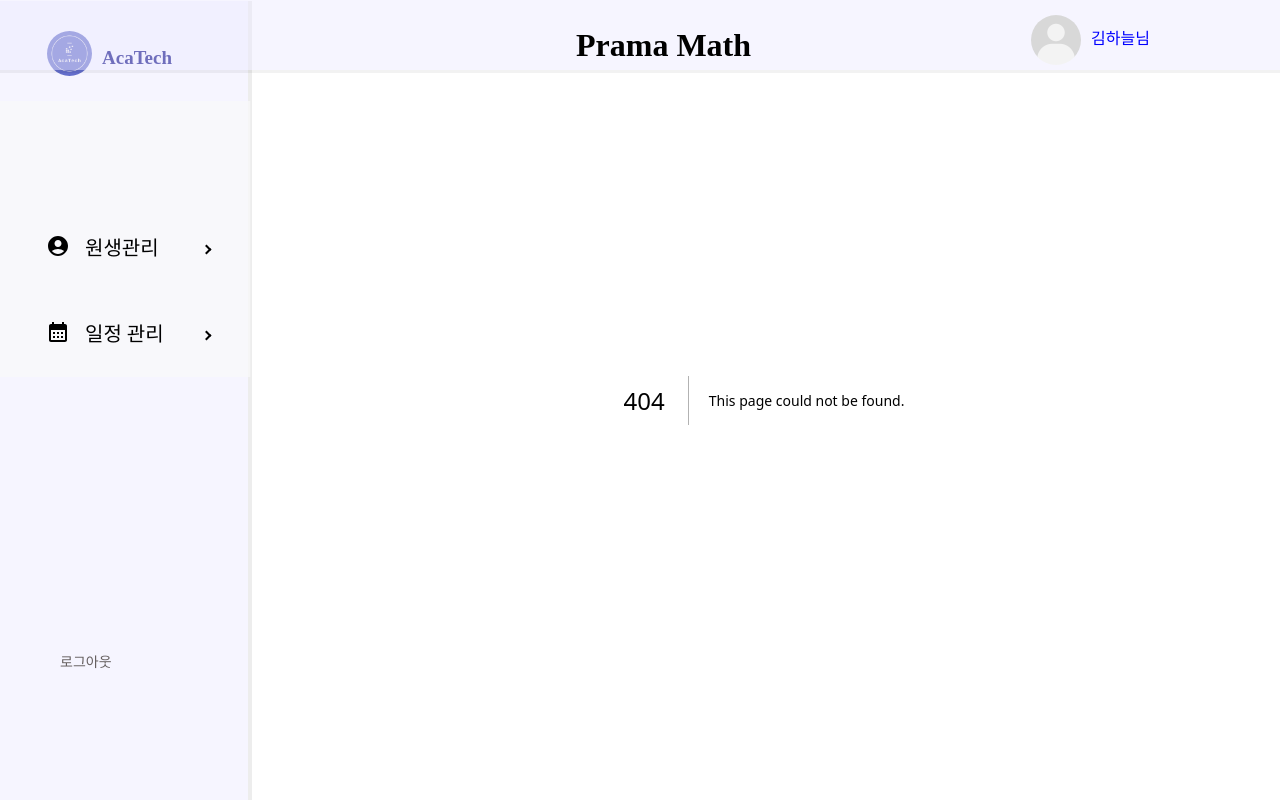
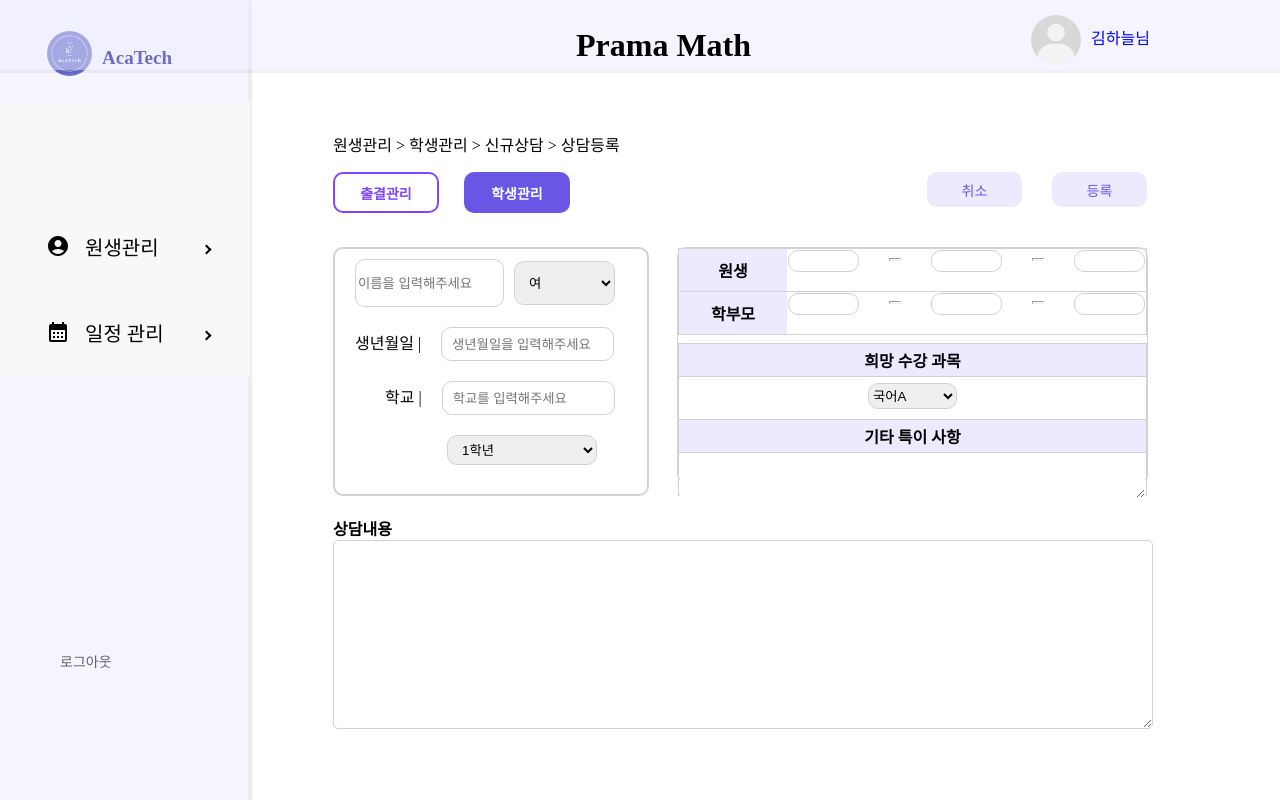
Before and after one commit to AcaTechProject/frontend, a Next.js app: page /AcademyManagement/StudentManagement/counsel/NewCounselRegister in a window 1280 px wide. Before the commit this address had no page. Built offline with nearby package versions, Linux system fonts and the light colour scheme.

Commit message:
feat: 신규 상담 등록 페이지 퍼블리싱

```diff
--- /dev/null
+++ b/app/AcademyManagement/StudentManagement/counsel/NewCounselRegister/page.jsx
@@ -0,0 +1,309 @@
+"use client";
+
+import React, { useState } from "react";
+import { styled } from "styled-components";
+import Button from "@/app/components/Button";
+import Modal from "@/app/components/Modal";
+
+function NewCounselRegister() {
+  const [isOpen, setIsOpen] = useState(false);
+
+  return (
+    <PageContainer>
+      <NewRegisterContainer>
+        <p>
+          원생관리 {">"} 학생관리 {">"} 신규상담 {">"} 상담등록
+        </p>
+        <NewRegisterHeader>
+          <NewRegisterBtnWrapper>
+            <Button $secondary $large style={{ marginRight: "25px" }}>
+              출결관리
+            </Button>
+            <Button $primary $large>
+              학생관리
+            </Button>
+          </NewRegisterBtnWrapper>
+          <NewRegisterBtnWrapper>
+            <Button $tertiary $medium style={{ marginRight: "30px" }}>
+              취소
+            </Button>
+            <Button $tertiary $medium onClick={() => setIsOpen(true)}>
+              등록
+            </Button>
+            {isOpen ? (
+              <Modal
+                onCheck={() => setIsOpen(false)}
+                onClose={() => setIsOpen(false)}
+                message={
+                  "작성중이던 정보는 저장되지 않습니다. 취소하시겠습니까?"
+                }
+              />
+            ) : null}
+          </NewRegisterBtnWrapper>
+        </NewRegisterHeader>
+        <NewRegisterBody>
+          <NewRegisterInfoLeft>
+            <div
+              style={{
+                marginBottom: "20px",
+              }}
+            >
+              <input
+                type="text"
+                placeholder="이름을 입력해주세요"
+                style={{
+                  width: "143px",
+                  height: "44px",
+                  border: "1px solid #d3d2d2",
+                  borderRadius: "10px",
+                }}
+              />
+              <select
+                style={{
+                  width: "101px",
+                  height: "44px",
+                  border: "1px solid #d3d2d2",
+                  borderRadius: "10px",
+                  padding: "10px",
+                  marginLeft: "10px",
+                }}
+              >
+                <option value="female">여</option>
+                <option value="male">남</option>
+              </select>
+            </div>
+            <div
+              style={{
+                marginBottom: "20px",
+              }}
+            >
+              <span>생년월일 |</span>
+              <input
+                type="text"
+                placeholder="생년월일을 입력해주세요"
+                style={{
+                  width: "159px",
+                  height: "30px",
+                  border: "1px solid #d3d2d2",
+                  borderRadius: "10px",
+                  paddingLeft: "10px",
+                  marginLeft: "20px",
+                }}
+              />
+            </div>
+            <div
+              style={{
+                marginLeft: "30px",
+                marginBottom: "20px",
+              }}
+            >
+              <span>학교 |</span>
+              <input
+                type="text"
+                placeholder="학교를 입력해주세요"
+                style={{
+                  width: "159px",
+                  height: "30px",
+                  border: "1px solid #d3d2d2",
+                  borderRadius: "10px",
+                  paddingLeft: "10px",
+                  marginLeft: "20px",
+                }}
+              />
+            </div>
+            <div
+              style={{
+                display: "flex",
+                justifyContent: "flex-end",
+                marginRight: "50px",
+              }}
+            >
+              <select
+                style={{
+                  width: "150px",
+                  height: "30px",
+                  border: "1px solid #d3d2d2",
+                  borderRadius: "10px",
+                  padding: "0 10px",
+                }}
+              >
+                <option value="first-grade">1학년</option>
+                <option value="second-grade">2학년</option>
+                <option value="third-grade">3학년</option>
+                <option value="fourth-grade">4학년</option>
+                <option value="fifth-grade">5학년</option>
+                <option value="sixth-grade">6학년</option>
+              </select>
+            </div>
+          </NewRegisterInfoLeft>
+          <NewRegisterInfoRight>
+            <Table>
+              <Tbody>
+                <Tr>
+                  <Th>원생</Th>
+                  <Td>
+                    <TInput type="text" />
+                    <hr style={{ width: "10px", height: "1px" }} />
+                    <TInput type="text" />
+                    <hr style={{ width: "10px", height: "1px" }} />
+                    <TInput type="text" />
+                  </Td>
+                </Tr>
+                <Tr>
+                  <Th>학부모</Th>
+                  <Td>
+                    <TInput type="text" />
+                    <hr style={{ width: "10px", height: "1px" }} />
+                    <TInput type="text" />
+                    <hr style={{ width: "10px", height: "1px" }} />
+                    <TInput type="text" />
+                  </Td>
+                </Tr>
+              </Tbody>
+            </Table>
+
+            <Table style={{ marginTop: "8px" }}>
+              <Tr>
+                <Th>희망 수강 과목</Th>
+              </Tr>
+              <Tr>
+                <Td>
+                  <select
+                    style={{
+                      margin: "0 auto",
+                      width: "89px",
+                      height: "26px",
+                      border: "26px",
+                      outline: "none",
+                      marginTop: "5px",
+                      border: "1px solid #d3d2d2",
+                      borderRadius: "10px",
+                    }}
+                  >
+                    <option value="korean">국어A</option>
+                    <option value="korean">국어B</option>
+                    <option value="english">영어A</option>
+                    <option value="english">영어B</option>
+                  </select>
+                </Td>
+              </Tr>
+              <Tr>
+                <Th>기타 특이 사항</Th>
+              </Tr>
+              <Tr>
+                <Td>
+                  <textarea
+                    style={{
+                      width: "100%",
+                      height: "100%",
+                      border: "none",
+                      outline: "none",
+                      paddingLeft: "10px",
+                      overflow: "hidden",
+                    }}
+                  ></textarea>
+                </Td>
+              </Tr>
+            </Table>
+          </NewRegisterInfoRight>
+        </NewRegisterBody>
+
+        <div
+          style={{
+            marginTop: "20px",
+          }}
+        >
+          <span
+            style={{
+              fontWeight: "700",
+            }}
+          >
+            상담내용
+          </span>
+          <NewRegisterTextarea></NewRegisterTextarea>
+        </div>
+      </NewRegisterContainer>
+    </PageContainer>
+  );
+}
+
+export default NewCounselRegister;
+
+const PageContainer = styled.div`
+  margin: 0 auto;
+  padding: 116px 70px 55px 85px;
+`;
+
+const NewRegisterContainer = styled.div`
+  display: flex;
+  flex-direction: column;
+`;
+
+const NewRegisterHeader = styled.div`
+  width: 814px;
+  height: 75px;
+  display: flex;
+  justify-content: space-between;
+`;
+
+const NewRegisterBtnWrapper = styled.div``;
+
+const NewRegisterBody = styled.div`
+  width: 815px;
+  height: 100%;
+  display: flex;
+`;
+
+const NewRegisterInfoLeft = styled.div`
+  width: 321px;
+  height: 235px;
+  margin-right: 28px;
+  border: 2px solid #d3d2d2;
+  border-radius: 10px;
+  padding: 10px 0 0 20px;
+`;
+const NewRegisterInfoRight = styled.div`
+  width: 473px;
+  height: 235px;
+  border: 1px solid #d3d2d2;
+  border-radius: 10px;
+`;
+
+const NewRegisterTextarea = styled.textarea`
+  width: 814px;
+  height: 183px;
+  border: 1px solid #d3d2d2;
+  border-radius: 5px;
+`;
+
+const Table = styled.table`
+  text-decoration: none;
+  width: 469px;
+  height: 81px;
+  border: 1px solid #d3d2d2;
+  border-collapse: collapse;
+`;
+
+const Tr = styled.tr`
+  border: 1px solid #d3d2d2;
+`;
+const Th = styled.th`
+  width: 106px;
+  height: 30px;
+  background-color: #eceafe;
+`;
+
+const Td = styled.td`
+  height: 100%;
+  display: flex;
+  height: 40px;
+`;
+
+const Tbody = styled.tbody``;
+
+const TInput = styled.input`
+  width: 65px;
+  height: 18px;
+  border: 1px solid #d3d2d2;
+  border-radius: 10px;
+`;
```
